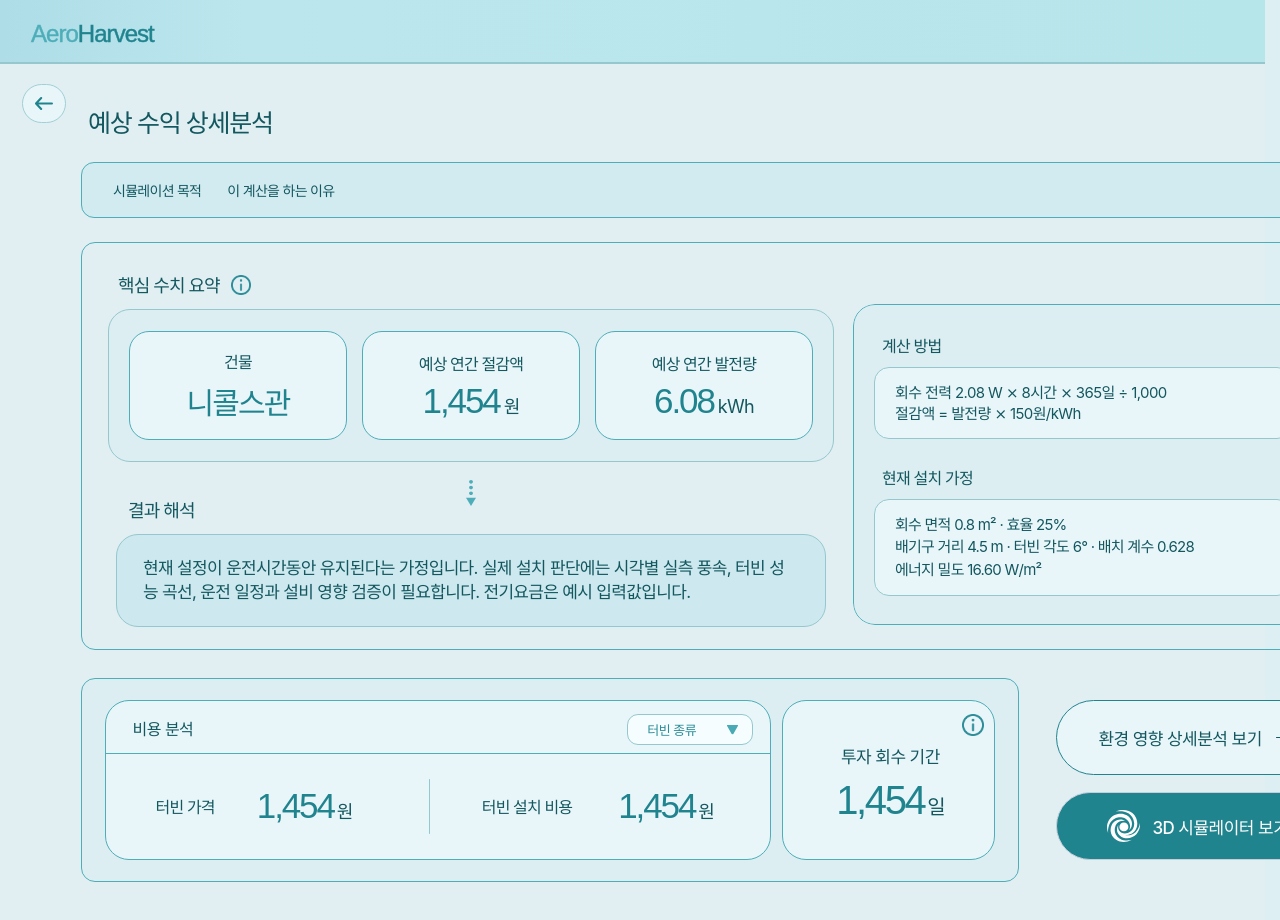
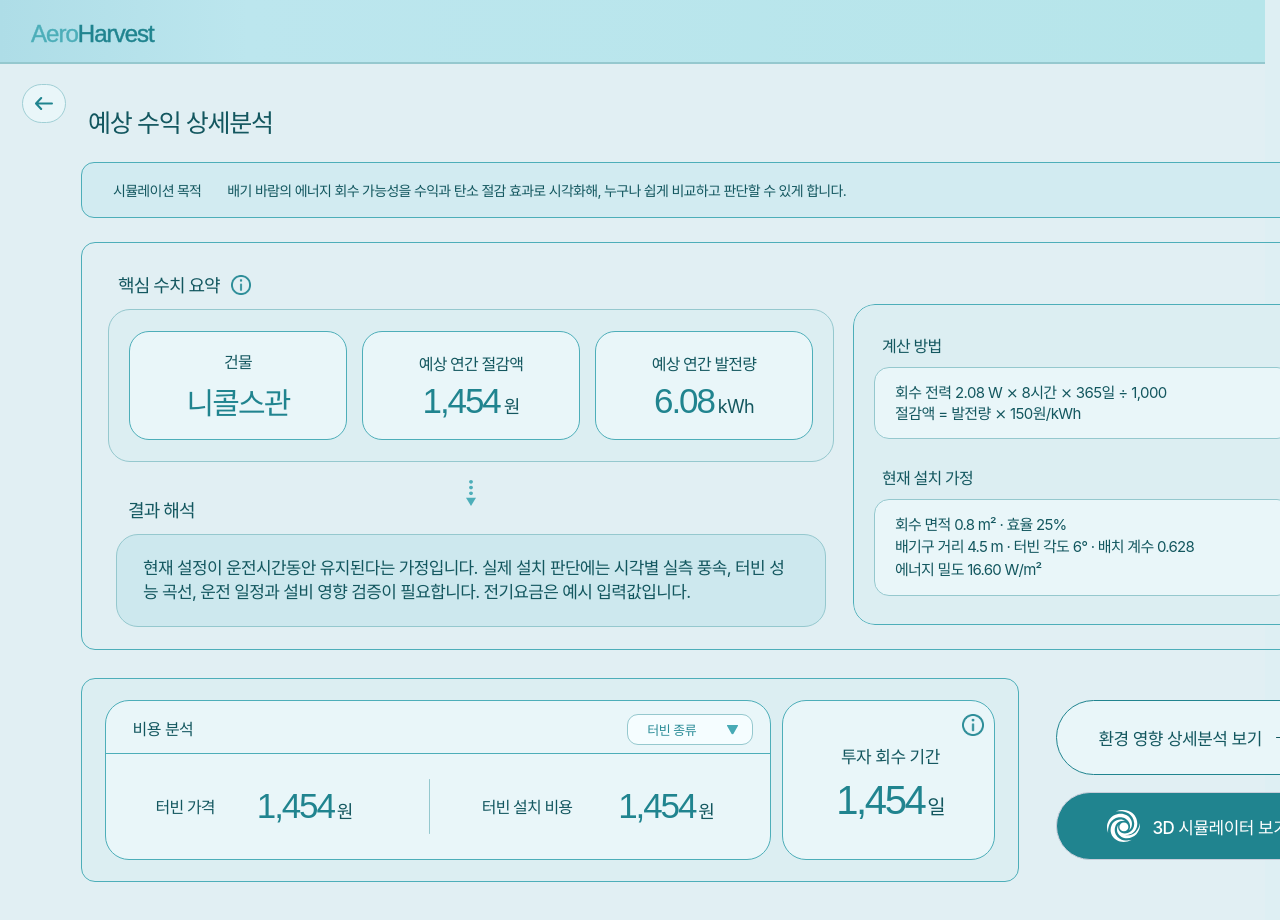
Before and after one commit to give-me-money-26/frontend, a React (Vite) app: page /revenue in a window 1280 px wide. Shown: the top 920 px of the page. Built offline with nearby package versions, Linux system fonts and the light colour scheme; a web font is replaced by a local one.

Commit message:
feat: 예상수익 상세분석 시뮬레이션 목적 문구 추가 #39

```diff
--- a/src/pages/DetailPage/DetailPage.jsx
+++ b/src/pages/DetailPage/DetailPage.jsx
@@ -65,7 +65,10 @@ function DetailPage({ initialView = "revenue" }) {
       <div className={styles.content}>
         <div className={styles.purpose}>
           <span className={styles.purposeLabel}>시뮬레이션 목적</span>
-          <span className={styles.purposeText}>이 계산을 하는 이유</span>
+          <span className={styles.purposeText}>
+            배기 바람의 에너지 회수 가능성을 수익과 탄소 절감 효과로 시각화해,
+            누구나 쉽게 비교하고 판단할 수 있게 합니다.
+          </span>
         </div>
 
         <div className={styles.analysis}>
```
